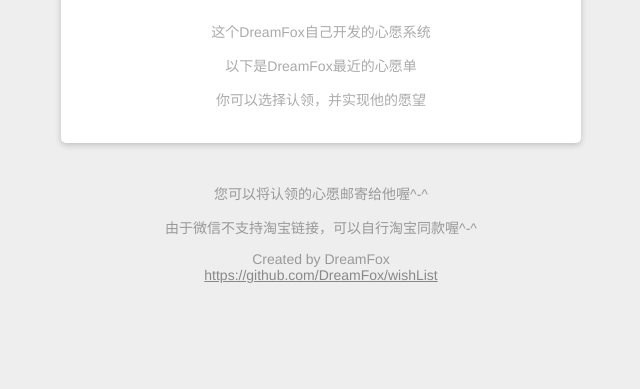
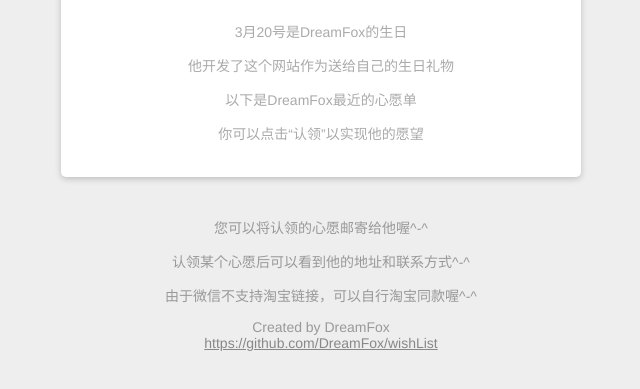
Before and after one commit to DreamFox/wishList, a website: page client/index.html in a window 1280 px wide. Shown: the part 109-498 px from the top of the page, without its empty margins (319-959 px from the left). Drawn offline with Linux system fonts and the light colour scheme; no server answers.

Commit message:
MOD: add hint again.

```diff
--- a/client/index.html
+++ b/client/index.html
@@ -23,9 +23,10 @@
         <header>
         <h1>DreamFox的心愿单</h1>
         <div class="wish-hint">
-            <p class="hint">这个DreamFox自己开发的心愿系统</p>
+            <p class="hint">3月20号是DreamFox的生日</p>
+            <p class="hint">他开发了这个网站作为送给自己的生日礼物</p>
             <p class="hint">以下是DreamFox最近的心愿单</p>
-            <p class="hint">你可以选择认领，并实现他的愿望</p>
+            <p class="hint">你可以点击“认领”以实现他的愿望</p>
         </div>
         <section id="main" ng-class="{'show': todos.length > 0}">
             <ul id="todo-list">
@@ -60,6 +61,7 @@
 
     <div id="credits">
         <p>您可以将认领的心愿邮寄给他喔^-^</p>
+        <p>认领某个心愿后可以看到他的地址和联系方式^-^</p>
         <p>由于微信不支持淘宝链接，可以自行淘宝同款喔^-^</p>
         Created by DreamFox<br/>
         <a href="https://github.com/DreamFox/wishList" target="_blank">https://github.com/DreamFox/wishList</a>
```
